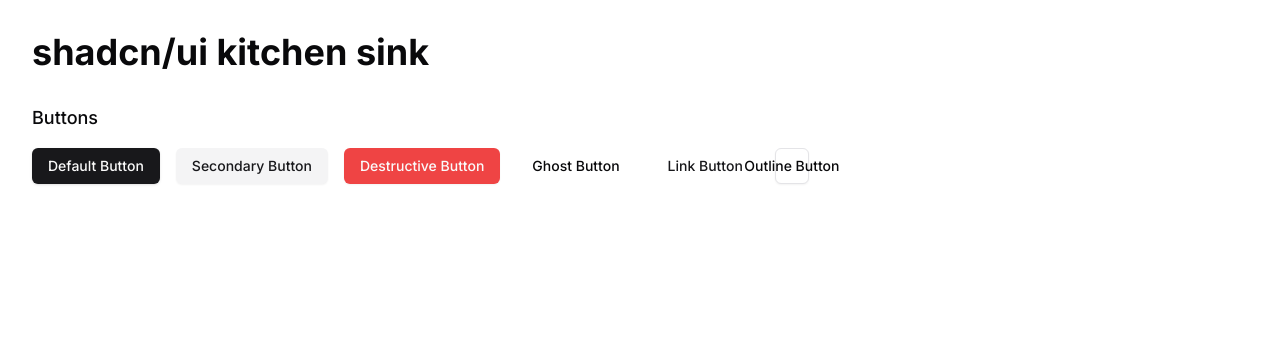
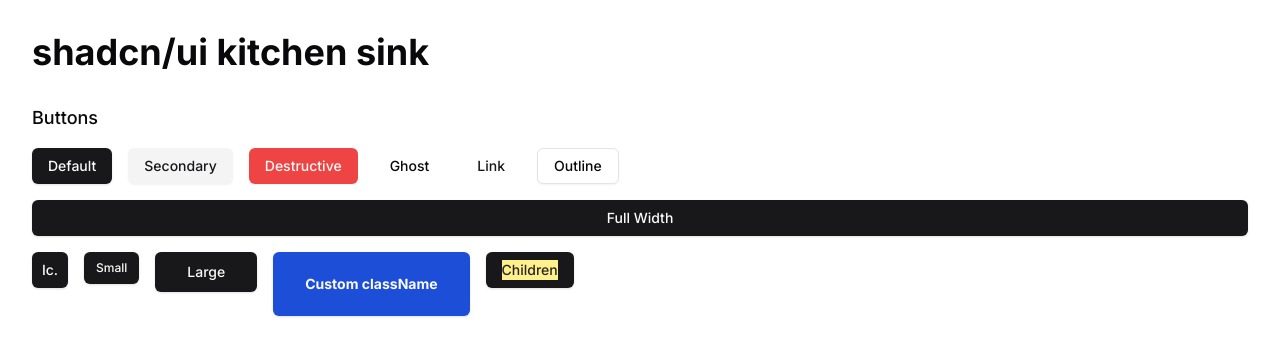
Before and after one commit to willbamford/shadcn-ui-kitchen-sink, a Next.js app: page / in a window 1280 px wide. Shown: the top 356 px of the page. Built offline with nearby package versions, Linux system fonts and the light colour scheme.

Commit message:
More buttons

```diff
--- a/src/app/page.tsx
+++ b/src/app/page.tsx
@@ -8,13 +8,21 @@
       <section>
         <h2 className="text-lg font-medium mb-4">Buttons</h2>
         <div className="flex gap-4 flex-wrap">
-          <Button variant="default">Default Button</Button>
-          <Button variant="secondary">Secondary Button</Button>
-          <Button variant="destructive">Destructive Button</Button>
-          <Button variant="ghost">Ghost Button</Button>
-          <Button variant="link">Link Button</Button>
-          <Button variant="outline" className="w-1">
-            Outline Button
+          <Button variant="default">Default</Button>
+          <Button variant="secondary">Secondary</Button>
+          <Button variant="destructive">Destructive</Button>
+          <Button variant="ghost">Ghost</Button>
+          <Button variant="link">Link</Button>
+          <Button variant="outline">Outline</Button>
+          <Button className="w-full">Full Width</Button>
+          <Button size="icon">Ic.</Button>
+          <Button size="sm">Small</Button>
+          <Button size="lg">Large</Button>
+          <Button className="bg-blue-700 p-8 font-bold">
+            Custom className
+          </Button>
+          <Button>
+            <div className="bg-yellow-200 text-stone-800">Children</div>
           </Button>
         </div>
       </section>
```
